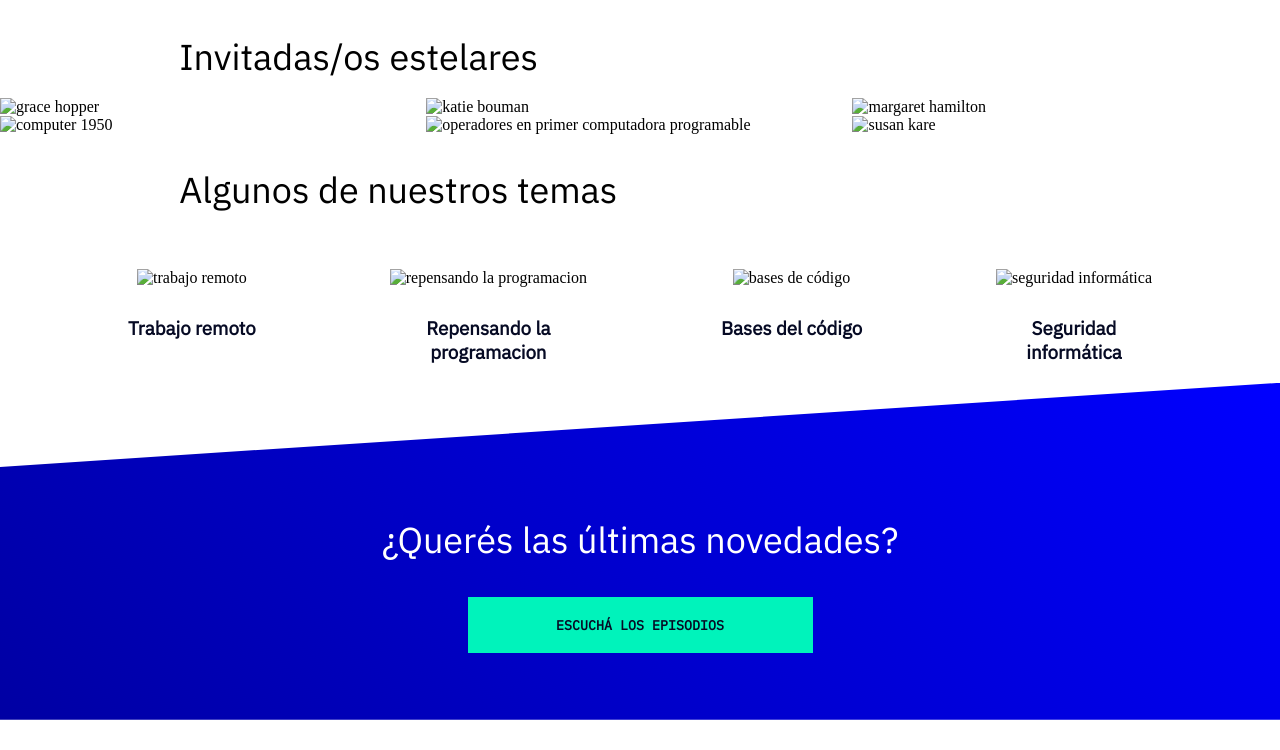
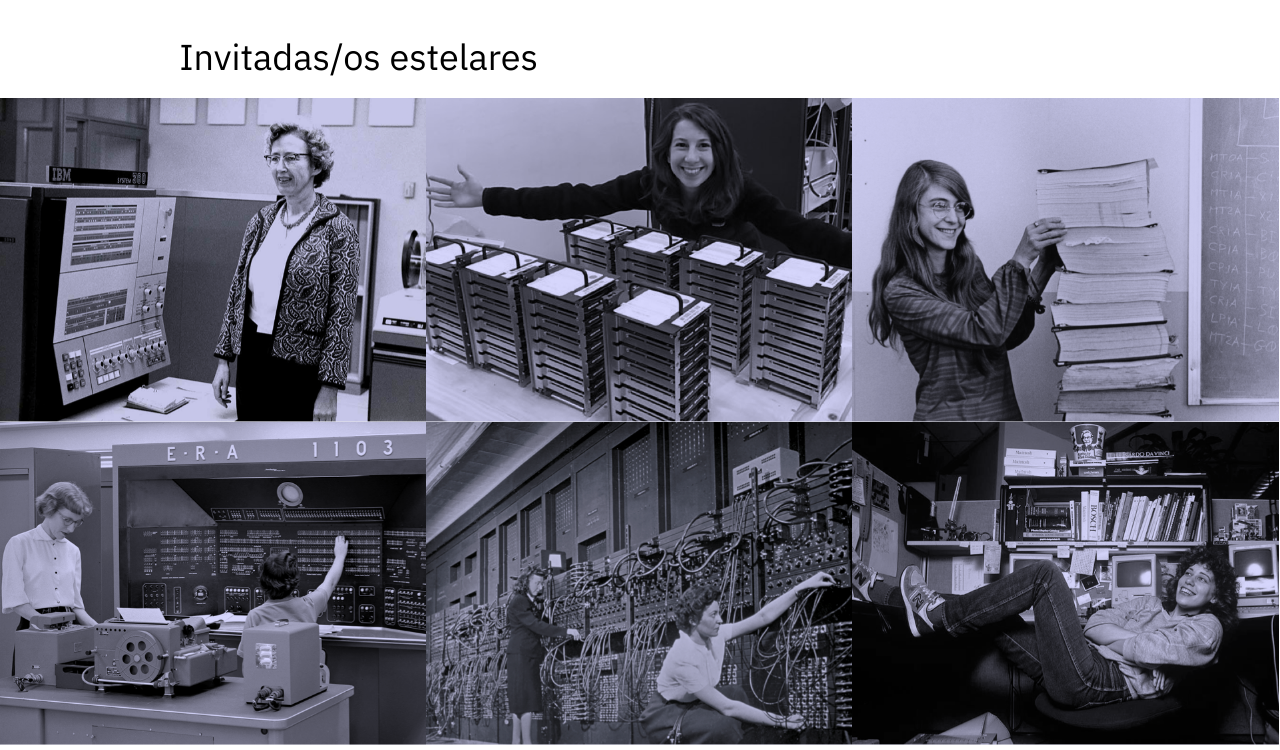
Before and after one commit to G4M/Proyecto-Podcast, a plain HTML site: page index.html in a window 1280 px wide. Shown: the part 1805-2555 px from the top of the page. Drawn offline with Linux system fonts and the light colour scheme; the site is published under a folder, as on GitHub Pages, so addresses that start at the root find nothing.

Commit message:
updated Index points

```diff
--- a/index.html
+++ b/index.html
@@ -48,7 +48,7 @@
 
     <section class="history" id="history">
         <div>
-        <img src="/assets/phone.png" alt="phone" id="phone">
+        <img src="./assets/phone.png" alt="phone" id="phone">
         </div>
         <div class="text">
         <h2 class="fromwhere" id="nosotros">De dónde venimos</h2>
@@ -59,31 +59,31 @@
 
     <section class="guess" id="guess">
         <h2>Invitadas/os estelares</h2>
-        <img src="/assets/grace-hopper.png" alt="grace hopper">
-        <img src="/assets/Katie-Bouman.png" alt="katie bouman">
-        <img src="/assets/Margaret_Hamilton.png" alt="margaret hamilton">
-        <img src="/assets/1950.png" alt="computer 1950">
-        <img src="/assets/Computer-operators.png" alt="operadores en primer computadora programable">
-        <img src="/assets/susan-kare.png" alt="susan kare">
+        <img src="./assets/grace-hopper.png" alt="grace hopper">
+        <img src="./assets/Katie-Bouman.png" alt="katie bouman">
+        <img src="./assets/Margaret_Hamilton.png" alt="margaret hamilton">
+        <img src="./assets/1950.png" alt="computer 1950">
+        <img src="./assets/Computer-operators.png" alt="operadores en primer computadora programable">
+        <img src="./assets/susan-kare.png" alt="susan kare">
     </section>
 
     <section class="temas" id="news">
         <h2>Algunos de nuestros temas</h2>
         <div class="themes">
             <div>
-            <img src="/assets/icon1.svg" alt="trabajo remoto">
+            <img src="./assets/icon1.svg" alt="trabajo remoto">
             <h3>Trabajo remoto</h3>
             </div>
             <div>
-            <img src="/assets/icon2.svg" alt="repensando la programacion">
+            <img src="./assets/icon2.svg" alt="repensando la programacion">
             <h3>Repensando la <br>programacion</h3>
             </div>
             <div>
-            <img src="/assets/icon3.svg" alt="bases de código">
+            <img src="./assets/icon3.svg" alt="bases de código">
             <h3>Bases del código</h3>
             </div>
             <div>
-            <img src="/assets/icon4.svg" alt="seguridad informática">
+            <img src="./assets/icon4.svg" alt="seguridad informática">
             <h3>Seguridad <br class="change">informática</h3>
             </div>
         </div>
```
